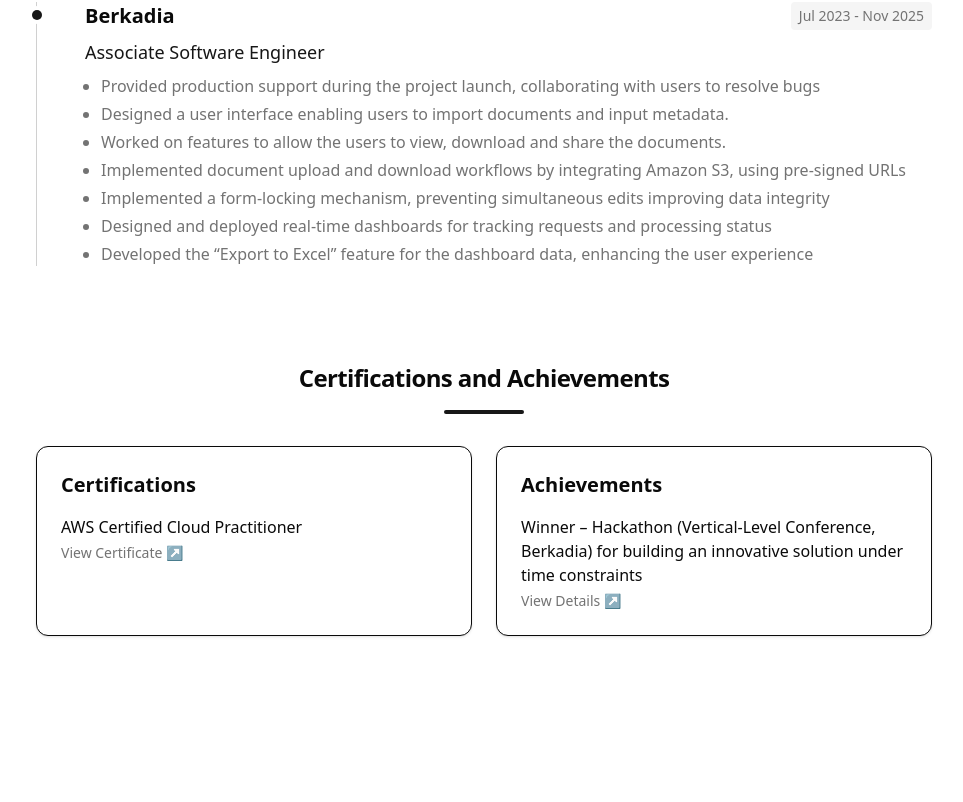
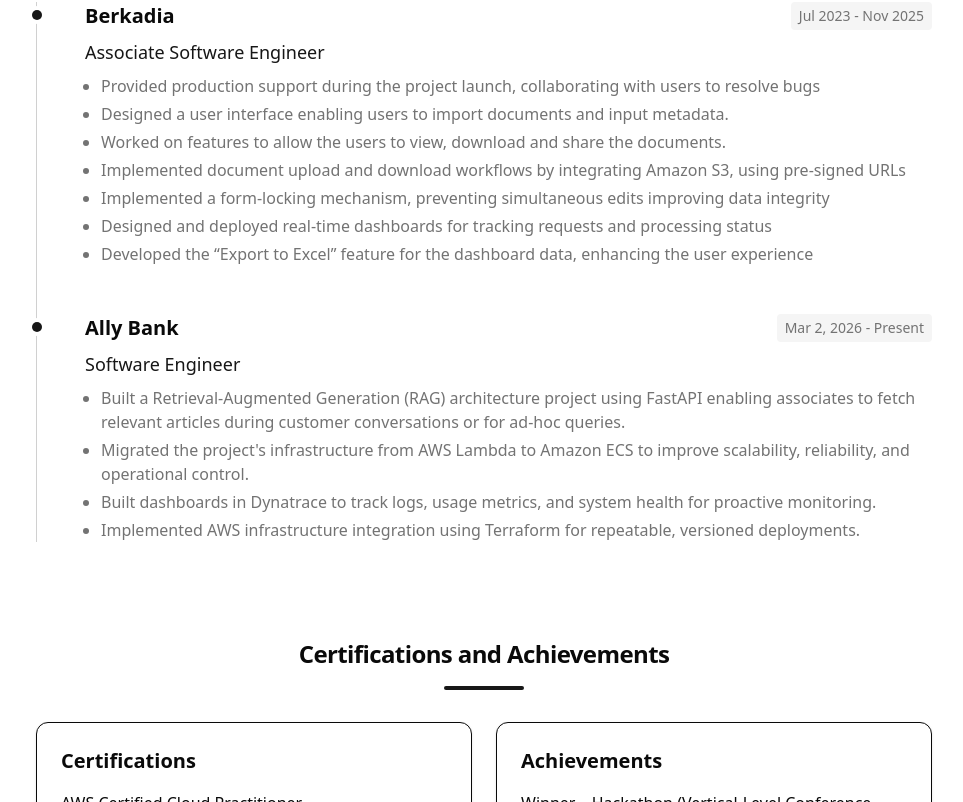
Before and after one commit to sravanthch/portfolio, a Next.js app: page / in a window 1280 px wide. Shown: the part 1998-2800 px from the top of the page, without its empty margins (156-1119 px from the left). Built offline with nearby package versions, Linux system fonts and the light colour scheme.

Commit message:
Add New Role

```diff
--- a/components/experience-section.tsx
+++ b/components/experience-section.tsx
@@ -17,6 +17,18 @@
             "Implemented a form-locking mechanism, preventing simultaneous edits improving data integrity",
             "Designed and deployed real-time dashboards for tracking requests and processing status",
             "Developed the “Export to Excel” feature for the dashboard data, enhancing the user experience"
+        ]
+    }
+,
+    {
+        company: "Ally Bank",
+        role: "Software Engineer",
+        duration: "Mar 2, 2026 - Present",
+        description: [
+            "Built a Retrieval-Augmented Generation (RAG) architecture project using FastAPI enabling associates to fetch relevant articles during customer conversations or for ad-hoc queries.",
+            "Migrated the project's infrastructure from AWS Lambda to Amazon ECS to improve scalability, reliability, and operational control.",
+            "Built dashboards in Dynatrace to track logs, usage metrics, and system health for proactive monitoring.",
+            "Implemented AWS infrastructure integration using Terraform for repeatable, versioned deployments."
         ]
     }
     // {
```
